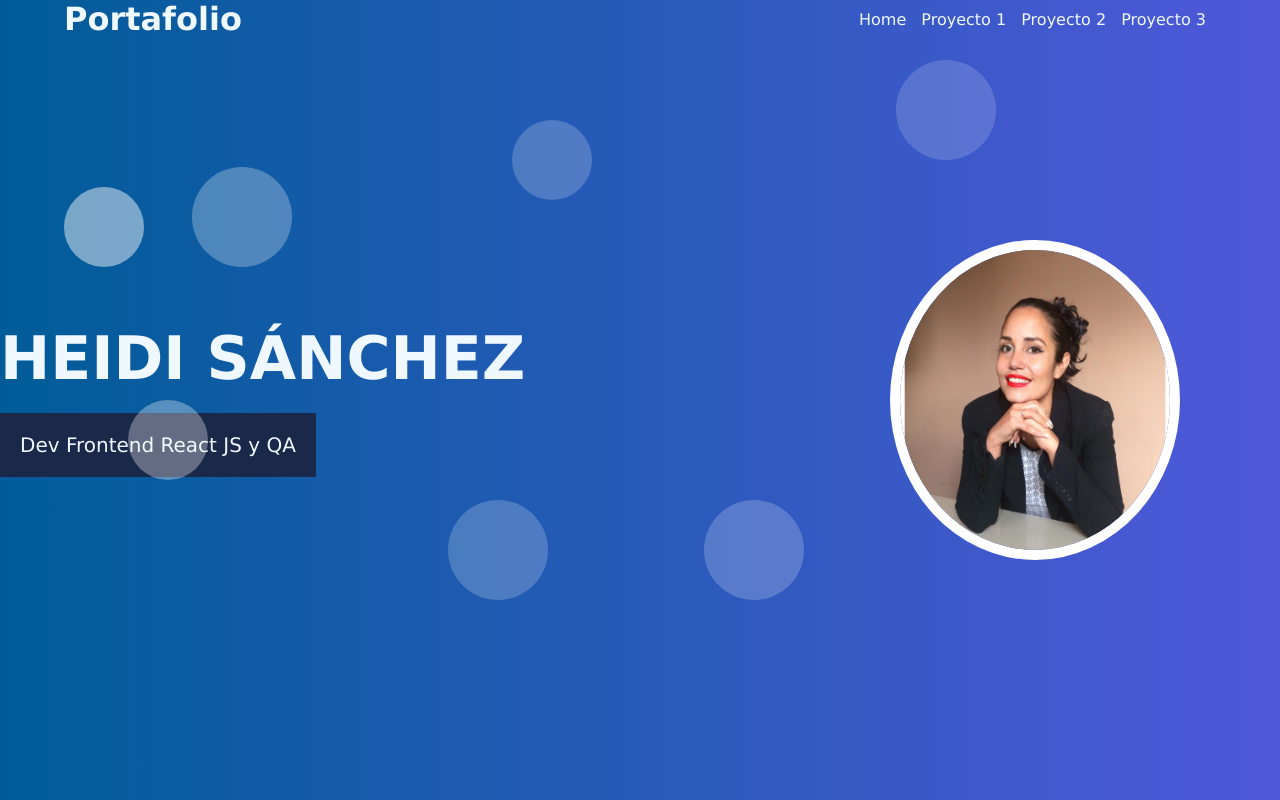
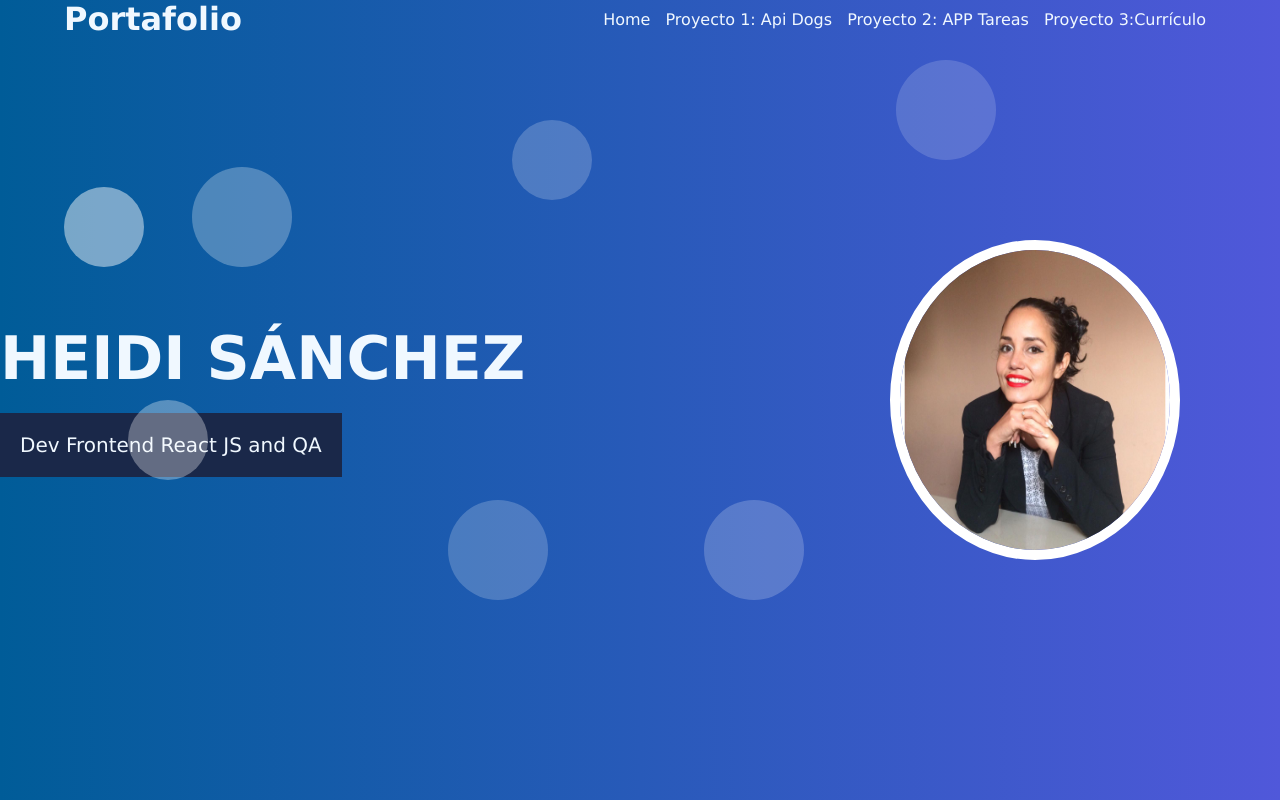
Before and after one commit to heidiqueen1/project-1, a plain HTML site: page index.html in a window 1280 px wide. Drawn offline with Linux system fonts and the light colour scheme.

Commit message:
agregué tres proyectos a mi portafolio- El Cv y La App de tareas está en proceso de mejora

```diff
--- a/index.html
+++ b/index.html
@@ -13,9 +13,9 @@
           <h1>Portafolio</h1>
           <nav>
             <a href="#">Home</a>
-            <a href="#">Proyecto 1</a>
-            <a href="#">Proyecto 2</a>
-            <a href="#">Proyecto 3</a>
+            <a href="https://react-dogs-app.netlify.app/" target="_blank">Proyecto 1: Api Dogs</a>
+            <a href="https://gestor-de-tareas.netlify.app/" target="_blank" >Proyecto 2: APP Tareas</a>
+            <a href="https://heidiqueen1.github.io/my-cv/" target="_blank" >Proyecto 3:Currículo</a>
           </nav>
         </div>
       </div>
@@ -23,7 +23,7 @@
       <section class="banner_contenedor">
         <section class="banner_tittle">
           <h2>HEIDI SÁNCHEZ</h2>
-          <div class="contacto" >Dev Frontend React JS y QA</div>
+          <div class="contacto" >Dev Frontend React JS and QA</div>
         </section>
         <div class="banner_img">
           <img class="imagen" src="./img/heidi.jpeg" alt="foto-albertina" />
```
